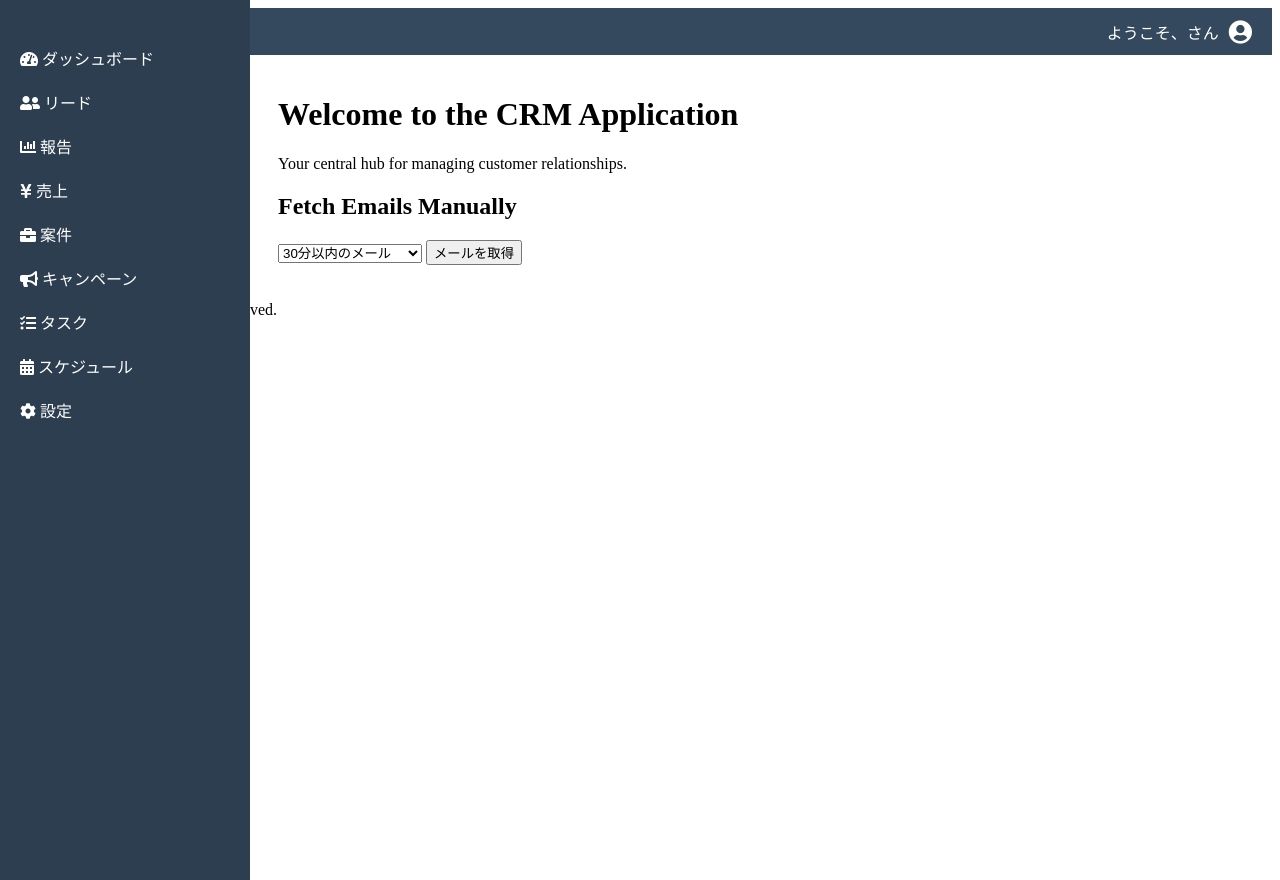
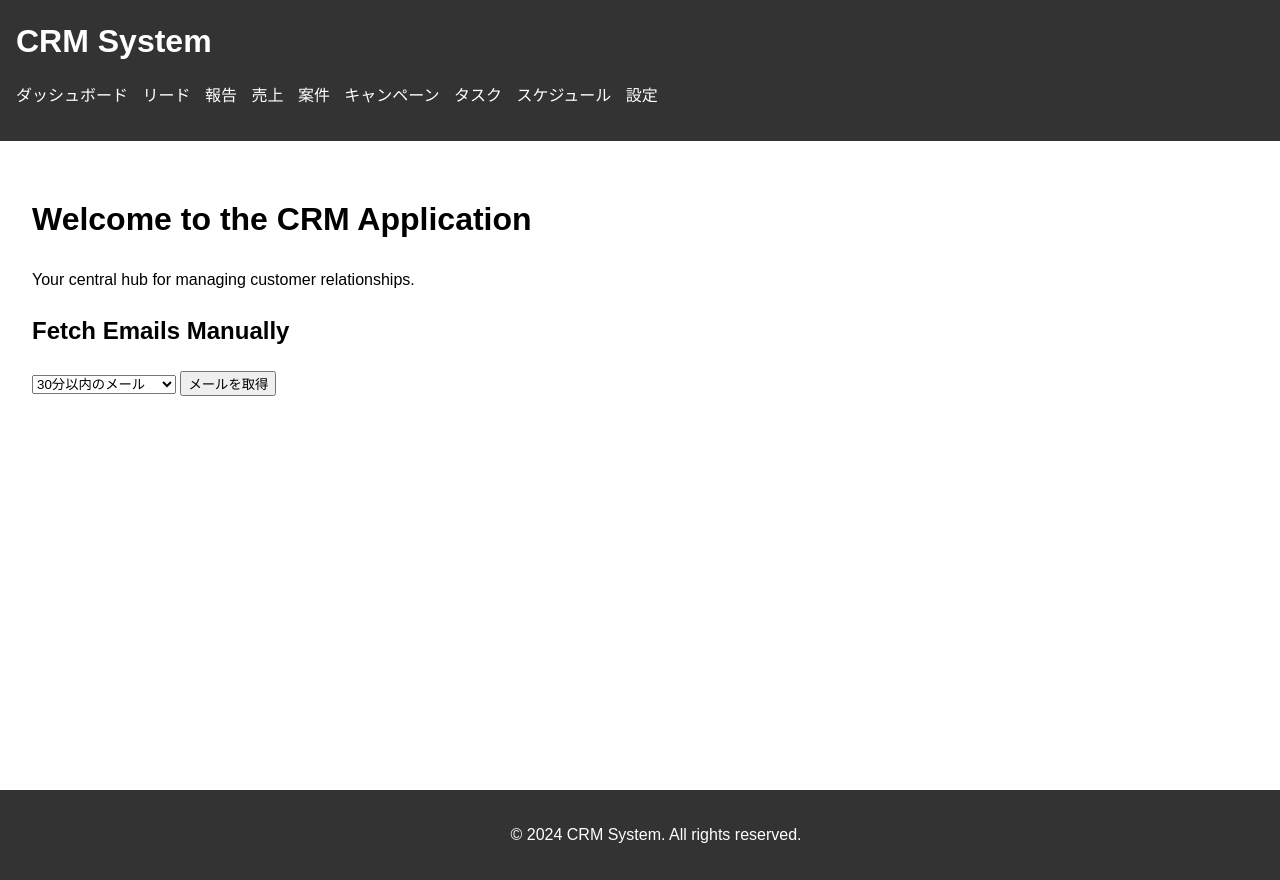
Before and after one commit to macnishio/CRMbyReplitCreate, a Flask app: page / in a window 1280 px wide. Run offline with Flask 3, Linux system fonts and the light colour scheme.

Commit message:
Agent step completed: Revert navigation bar and dashboard content design to the previous version

```diff
--- a/static/css/styles.css
+++ b/static/css/styles.css
@@ -1,92 +1,92 @@
-/* Existing styles... */
-
-/* Navigation bar styles */
-.sidebar {
-    width: 250px;
-    height: 100%;
-    position: fixed;
-    top: 0;
-    left: 0;
-    background-color: #2c3e50;
-    padding-top: 20px;
-    color: white;
-    z-index: 1000;
+body {
+    font-family: Arial, sans-serif;
+    line-height: 1.6;
+    margin: 0;
+    padding: 0;
 }
 
-.sidebar ul {
+header {
+    background-color: #333;
+    color: #fff;
+    padding: 1rem;
+}
+
+header h1 {
+    margin: 0;
+}
+
+nav ul {
     list-style-type: none;
     padding: 0;
 }
 
-.sidebar li {
-    padding: 10px 20px;
-}
-
-.sidebar a {
-    color: white;
-    text-decoration: none;
-    display: block;
-    transition: background-color 0.3s;
-}
-
-.sidebar a:hover {
-    background-color: #34495e;
-}
-
-.main-content {
-    margin-left: 250px;
-    padding: 20px;
-}
-
-/* Header styles */
-.header {
-    background-color: #34495e;
-    color: white;
-    padding: 10px 20px;
-    display: flex;
-    justify-content: space-between;
-    align-items: center;
-}
-
-.logo {
-    font-size: 24px;
-    font-weight: bold;
-}
-
-.user-profile {
-    display: flex;
-    align-items: center;
-}
-
-.user-profile span {
+nav ul li {
+    display: inline;
     margin-right: 10px;
 }
 
-.avatar {
-    font-size: 24px;
-    color: white;
+nav ul li a {
+    color: #fff;
+    text-decoration: none;
 }
 
-/* Responsive styles */
+main {
+    padding: 2rem;
+}
+
+footer {
+    background-color: #333;
+    color: #fff;
+    text-align: center;
+    padding: 1rem;
+    position: fixed;
+    bottom: 0;
+    width: 100%;
+}
+
+.dashboard-metrics {
+    display: flex;
+    justify-content: space-between;
+    margin-bottom: 2rem;
+}
+
+.metric {
+    background-color: #f4f4f4;
+    border-radius: 5px;
+    padding: 1rem;
+    width: 22%;
+}
+
+.metric h2 {
+    margin-top: 0;
+}
+
+.recent-activity {
+    background-color: #f4f4f4;
+    border-radius: 5px;
+    padding: 1rem;
+}
+
+.recent-activity h2 {
+    margin-top: 0;
+}
+
+.recent-activity ul {
+    list-style-type: none;
+    padding: 0;
+}
+
+.recent-activity li {
+    margin-bottom: 0.5rem;
+}
+
 @media (max-width: 768px) {
-    .sidebar {
-        width: 100%;
-        height: auto;
-        position: relative;
+    .dashboard-metrics {
+        flex-direction: column;
     }
 
-    .main-content {
-        margin-left: 0;
-    }
-
-    .header {
-        flex-direction: column;
-        align-items: flex-start;
-    }
-
-    .user-profile {
-        margin-top: 10px;
+    .metric {
+        width: 100%;
+        margin-bottom: 1rem;
     }
 }
-
-/* Existing responsive styles... */
--- a/templates/base.html
+++ b/templates/base.html
@@ -5,39 +5,32 @@
     <meta name="viewport" content="width=device-width, initial-scale=1.0">
     <title>{% block title %}CRM System{% endblock %}</title>
     <link rel="stylesheet" href="{{ url_for('static', filename='css/styles.css') }}">
-    <link rel="stylesheet" href="https://cdnjs.cloudflare.com/ajax/libs/font-awesome/5.15.3/css/all.min.css">
     <script src="https://cdn.jsdelivr.net/npm/chart.js"></script>
     {% block extra_head %}{% endblock %}
 </head>
 <body>
-    <div class="dashboard-container">
-        <header class="header">
-            <div class="logo">CRM System</div>
-            <div class="user-profile">
-                <span>ようこそ、{{ current_user.username }}さん</span>
-                <i class="fas fa-user-circle avatar"></i>
-            </div>
-        </header>
-        <nav class="sidebar">
+    <header>
+        <h1>CRM System</h1>
+        <nav>
             <ul>
-                <li><a href="{{ url_for('main.dashboard') }}"><i class="fas fa-tachometer-alt"></i> ダッシュボード</a></li>
-                <li><a href="{{ url_for('leads.list_leads') }}"><i class="fas fa-user-friends"></i> リード</a></li>
-                <li><a href="{{ url_for('reports.index') }}"><i class="fas fa-chart-bar"></i> 報告</a></li>
-                <li><a href="#"><i class="fas fa-yen-sign"></i> 売上</a></li>
-                <li><a href="#"><i class="fas fa-briefcase"></i> 案件</a></li>
-                <li><a href="#"><i class="fas fa-bullhorn"></i> キャンペーン</a></li>
-                <li><a href="{{ url_for('tasks.list_tasks') }}"><i class="fas fa-tasks"></i> タスク</a></li>
-                <li><a href="{{ url_for('schedules.list_schedules') }}"><i class="fas fa-calendar-alt"></i> スケジュール</a></li>
-                <li><a href="#"><i class="fas fa-cog"></i> 設定</a></li>
+                <li><a href="{{ url_for('main.dashboard') }}">ダッシュボード</a></li>
+                <li><a href="{{ url_for('leads.list_leads') }}">リード</a></li>
+                <li><a href="{{ url_for('reports.index') }}">報告</a></li>
+                <li><a href="#">売上</a></li>
+                <li><a href="#">案件</a></li>
+                <li><a href="#">キャンペーン</a></li>
+                <li><a href="{{ url_for('tasks.list_tasks') }}">タスク</a></li>
+                <li><a href="{{ url_for('schedules.list_schedules') }}">スケジュール</a></li>
+                <li><a href="#">設定</a></li>
             </ul>
         </nav>
-        <main class="main-content">
-            {% block content %}{% endblock %}
-        </main>
-        <footer class="footer">
-            <p>&copy; 2024 CRM System. All rights reserved.</p>
-        </footer>
-    </div>
+    </header>
+    <main>
+        {% block content %}{% endblock %}
+    </main>
+    <footer>
+        <p>&copy; 2024 CRM System. All rights reserved.</p>
+    </footer>
     <script src="{{ url_for('static', filename='js/main.js') }}"></script>
     {% block extra_scripts %}{% endblock %}
 </body>
```
Also changed, not shown: templates/dashboard.html (+9 -13 lines).
